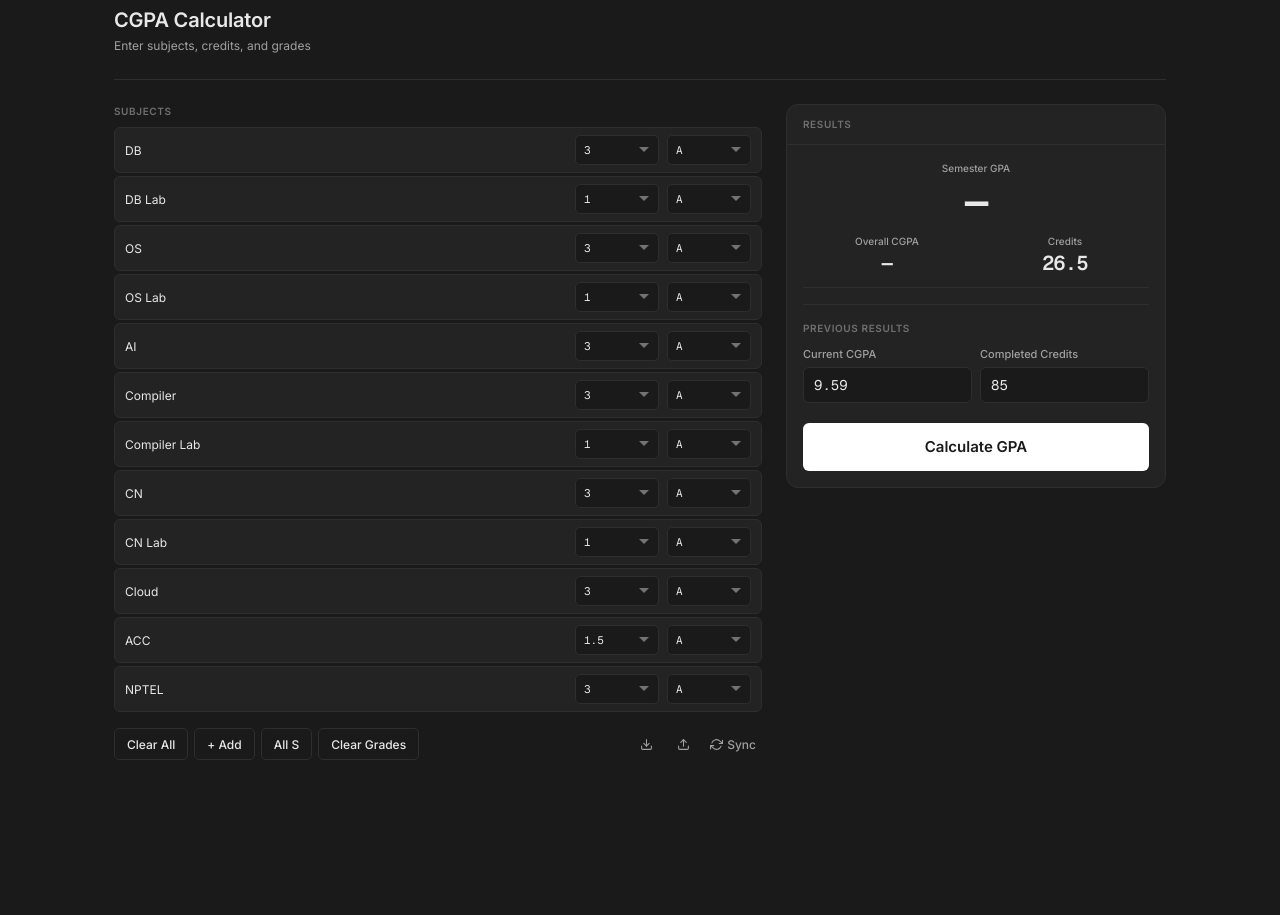
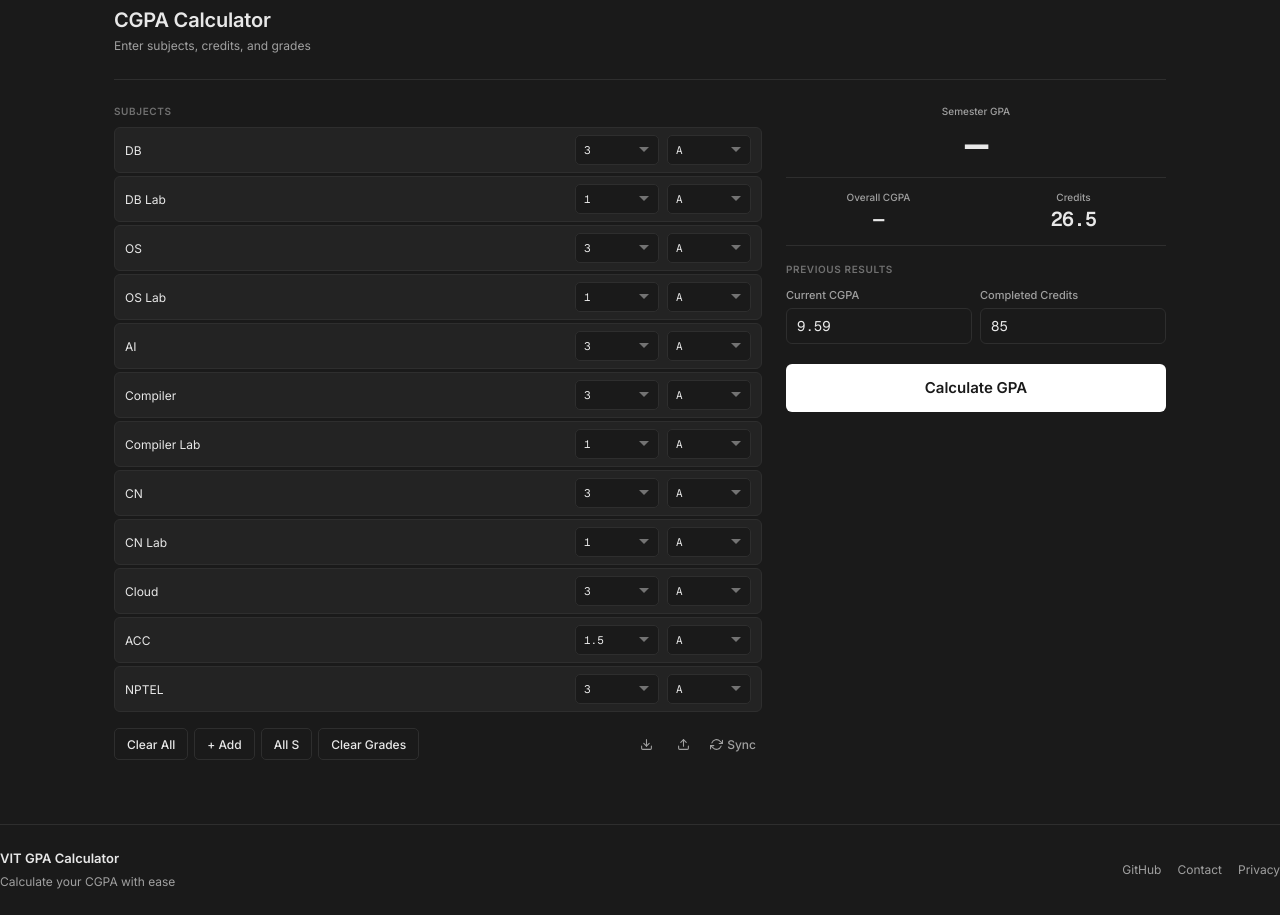
Before and after one commit to Yuvraj675/vit_gpa, a plain HTML site: page index.html in a window 1280 px wide. Shown: the part 63-978 px from the top of the page. Before the commit the page ends 839 px from the top, so only its background shows below. Drawn offline with nearby package versions, Linux system fonts and the light colour scheme; a script that the page names is missing.

Commit message:
fix: remove logo icon, simplify results panel, add footer

```diff
--- a/index.html
+++ b/index.html
@@ -70,25 +70,10 @@
     .logo {
       display: flex;
       align-items: center;
-      gap: 8px;
       font-weight: 600;
       font-size: 13px;
       color: var(--text-primary);
       text-decoration: none;
-    }
-
-    .logo-icon {
-      width: 24px;
-      height: 24px;
-      background: var(--accent);
-      border-radius: 5px;
-      display: flex;
-      align-items: center;
-      justify-content: center;
-      color: var(--bg);
-      font-size: 11px;
-      font-family: 'Geist Mono', monospace;
-      font-weight: 600;
     }
 
     .header-controls {
@@ -343,33 +328,20 @@
       color: var(--text-tertiary);
     }
 
-    /* Right panel - Results */
+    /* Results panel - no card, matches subjects style */
     .results-panel {
-      border: 1px solid var(--border);
-      border-radius: var(--radius-lg);
-      background: var(--bg-subtle);
-      overflow: visible;
       position: sticky;
       top: 24px;
     }
 
-    .results-header {
-      padding: 12px 16px;
-      border-bottom: 1px solid var(--border);
-      font-size: 10px;
-      font-weight: 600;
-      text-transform: uppercase;
-      letter-spacing: 0.06em;
-      color: var(--text-tertiary);
-    }
-
     .results-body {
-      padding: 16px;
     }
 
     .result-main {
       text-align: center;
       margin-bottom: 12px;
+      padding-bottom: 12px;
+      border-bottom: 1px solid var(--border);
     }
 
     .result-label {
@@ -391,8 +363,6 @@
       display: grid;
       grid-template-columns: 1fr 1fr;
       gap: 10px;
-      padding-bottom: 14px;
-      border-bottom: 1px solid var(--border);
       margin-bottom: 14px;
     }
 
@@ -551,7 +521,6 @@
       <header class="header">
         <div class="header-top">
           <a href="#" class="logo">
-            <div class="logo-icon">G</div>
             <span>VIT GPA</span>
           </a>
           <div class="header-controls">
@@ -598,7 +567,6 @@
 
         <!-- Right: Results Panel -->
         <div class="results-panel">
-          <div class="results-header">Results</div>
           <div class="results-body">
             <div class="result-main">
               <div class="result-label">Semester GPA</div>
@@ -1051,5 +1019,19 @@
 
     window.addEventListener('load', initSupabase);
   </script>
+
+  <footer style="padding: 24px 0; border-top: 1px solid var(--border); margin-top: 48px;">
+    <div style="display: flex; justify-content: space-between; align-items: center; flex-wrap: wrap; gap: 16px;">
+      <div>
+        <div style="font-weight: 600; font-size: 13px; margin-bottom: 4px;">VIT GPA Calculator</div>
+        <div style="font-size: 12px; color: var(--text-secondary);">Calculate your CGPA with ease</div>
+      </div>
+      <div style="display: flex; gap: 16px; flex-wrap: wrap;">
+        <a href="https://github.com/Yuvraj675/vit_gpa" style="font-size: 12px; color: var(--text-secondary); text-decoration: none;">GitHub</a>
+        <a href="mailto:contact@example.com" style="font-size: 12px; color: var(--text-secondary); text-decoration: none;">Contact</a>
+        <a href="#" style="font-size: 12px; color: var(--text-secondary); text-decoration: none;">Privacy</a>
+      </div>
+    </div>
+  </footer>
 </body>
 </html>
```
